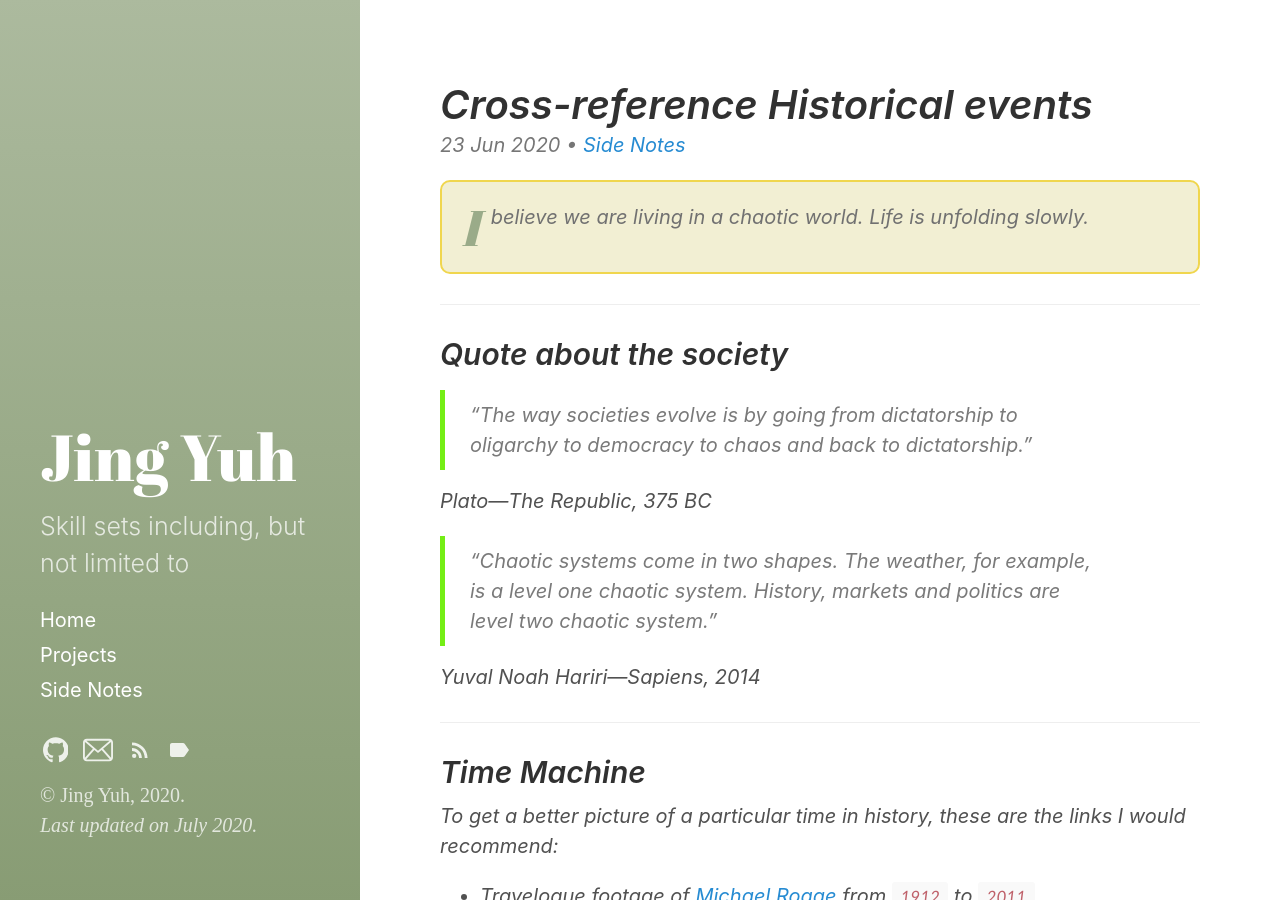
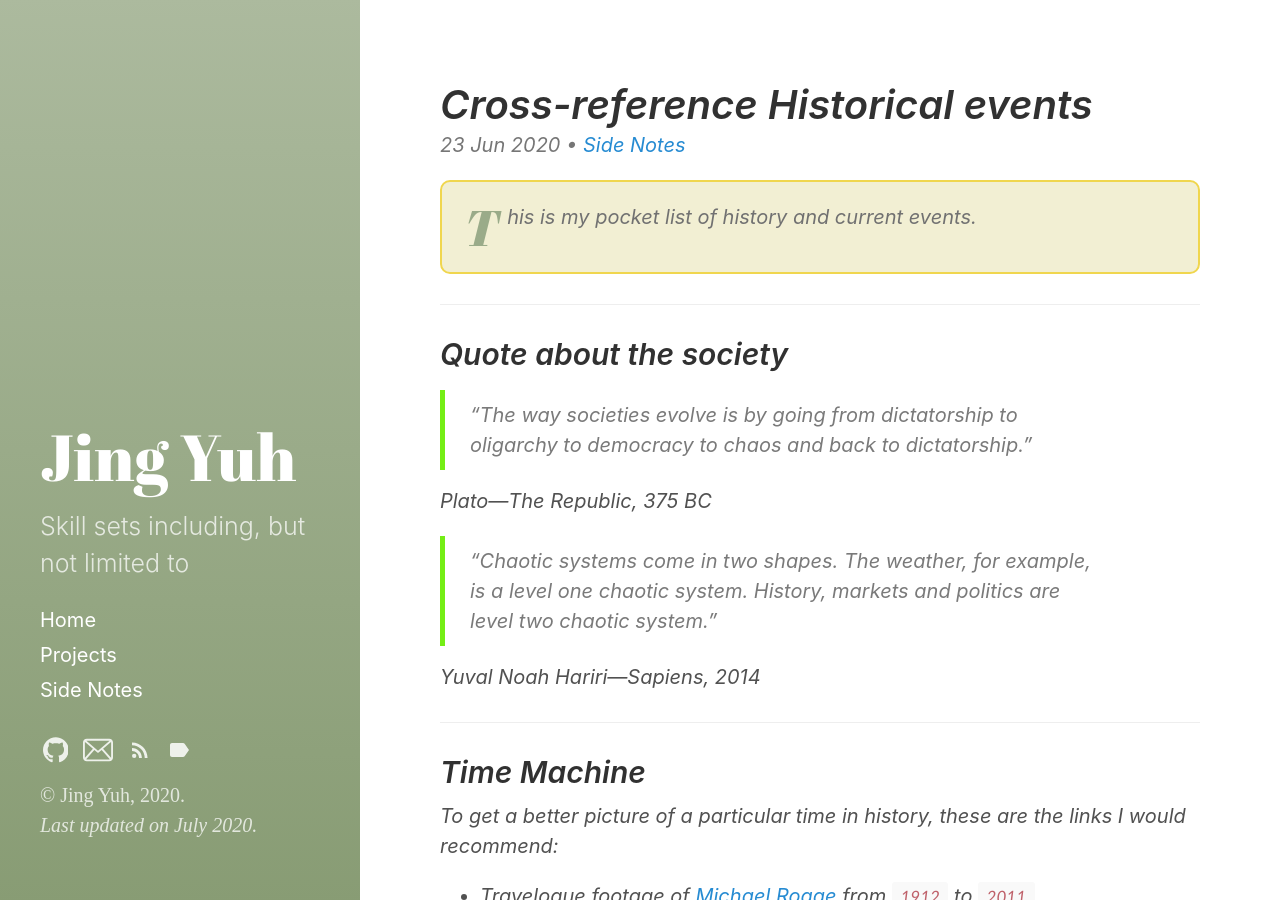
Before and after one commit to jyang123-bit/Website, a Jekyll site: the page built from _posts/2020-06-23-SideNotes-Cross-reference-historical-events.md, in a window 1280 px wide and 900 px high. Built offline with Jekyll 4.4.1, drawn with Linux system fonts in a browser that asks for light colours.

Commit message:
Update 2020-06-23-SideNotes-Cross-reference-historical-events.md

```diff
--- a/_posts/2020-06-23-SideNotes-Cross-reference-historical-events.md
+++ b/_posts/2020-06-23-SideNotes-Cross-reference-historical-events.md
@@ -15,7 +15,7 @@ last_modified_at:
 ---
 
 <p class="message">
-  <span class="padded-dropcap">I</span> believe we are living in a chaotic world. Life is unfolding slowly.
+  <span class="padded-dropcap">T</span>his is my pocket list of history and current events.
 </p>
 
 ---
```
